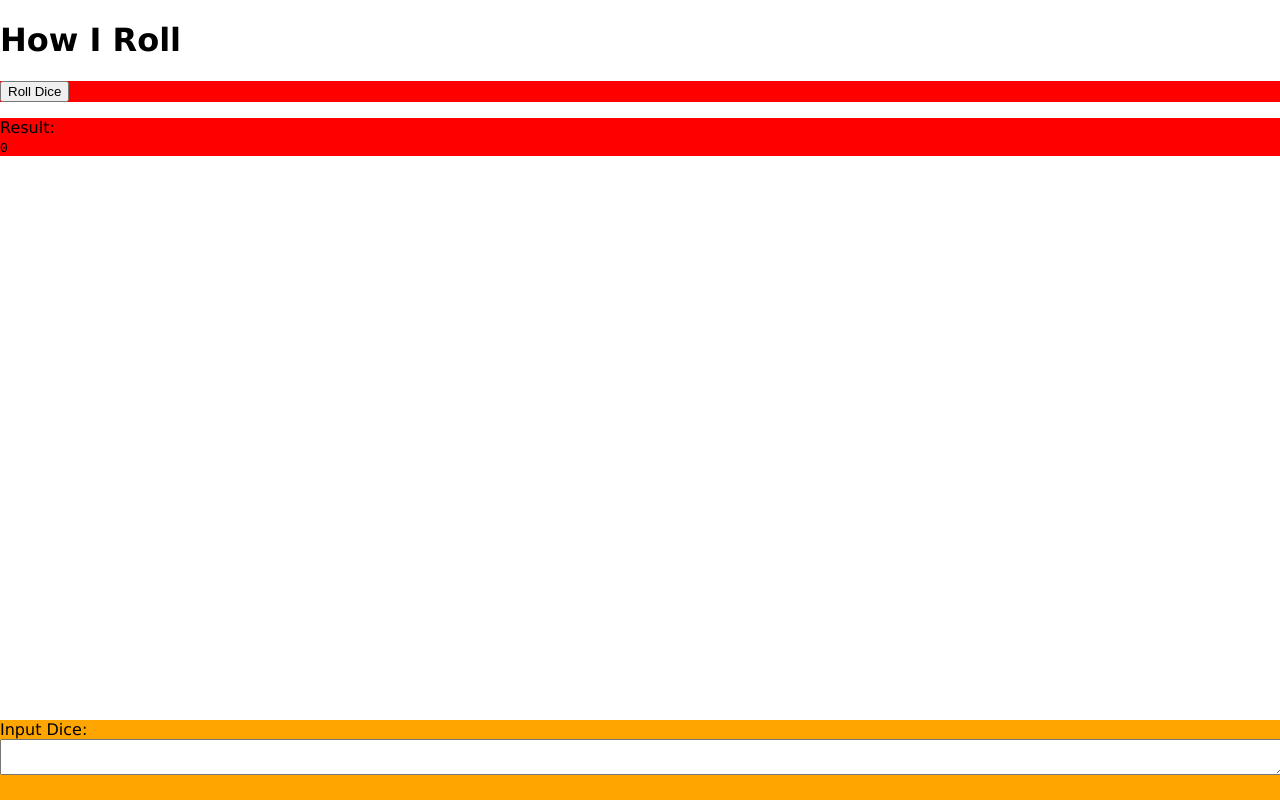
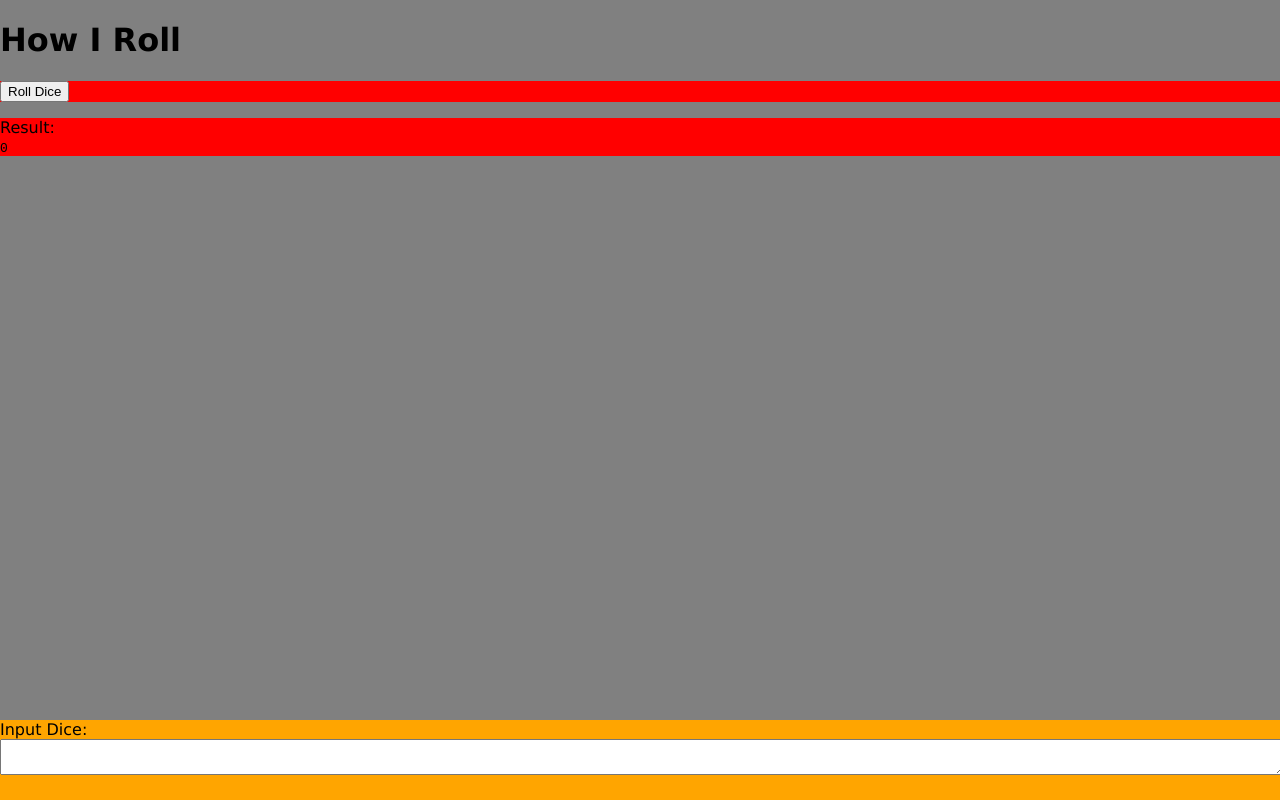
Before and after one commit to noltron000/how-i-roll, a React (Create React App) app: page / in a window 1280 px wide. Built offline with nearby package versions, Linux system fonts and the light colour scheme.

Commit message:
moving index.css to public folder

```diff
--- /dev/null
+++ b/public/index.css
@@ -0,0 +1,16 @@
+html {
+	width: 100%;
+	height: 100%;
+	background: grey;
+}
+
+body {
+	font-family: 'Lucida Sans', 'Lucida Sans Regular', 'Lucida Grande', 'Lucida Sans Unicode', Geneva, Verdana, sans-serif;
+	padding: 0;
+	margin: 0;
+}
+
+code {
+	font-family: source-code-pro, Menlo, Monaco, Consolas, "Courier New",
+		monospace;
+}
--- a/public/index.html
+++ b/public/index.html
@@ -23,6 +23,7 @@
 			Learn how to configure a non-root public URL by running `npm run build`.
 		-->
 		<title>React App</title>
+		<link rel="stylesheet" type="text/css" href="%PUBLIC_URL%/index.css" />
 	</head>
 
 	<body>
--- a/src/index.js
+++ b/src/index.js
@@ -1,6 +1,5 @@
 import React from 'react';
 import ReactDOM from 'react-dom';
-import './css/index.css';
 import App from './jsx/app.jsx';
 import * as serviceWorker from './serviceWorker';
 
```
